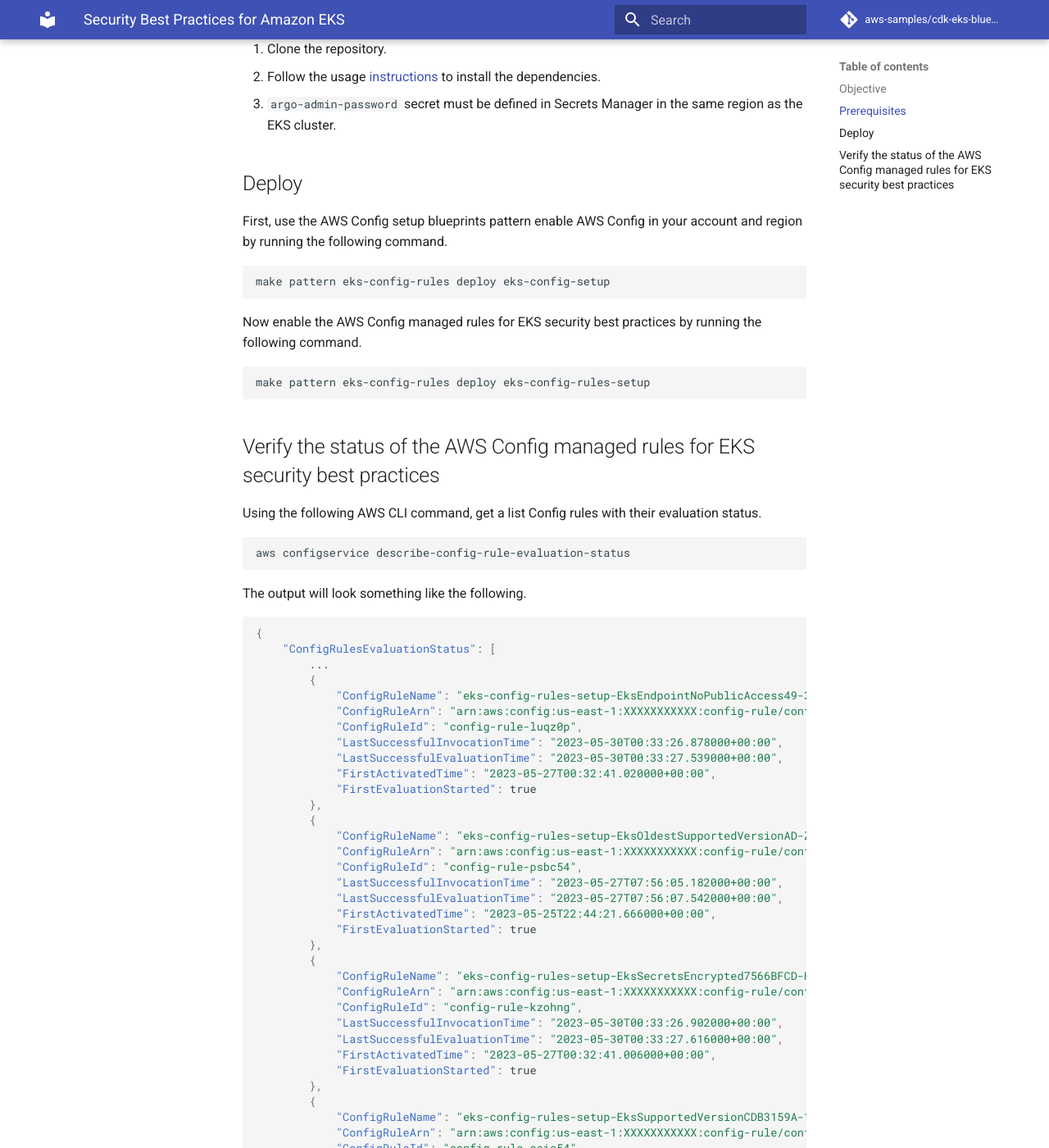
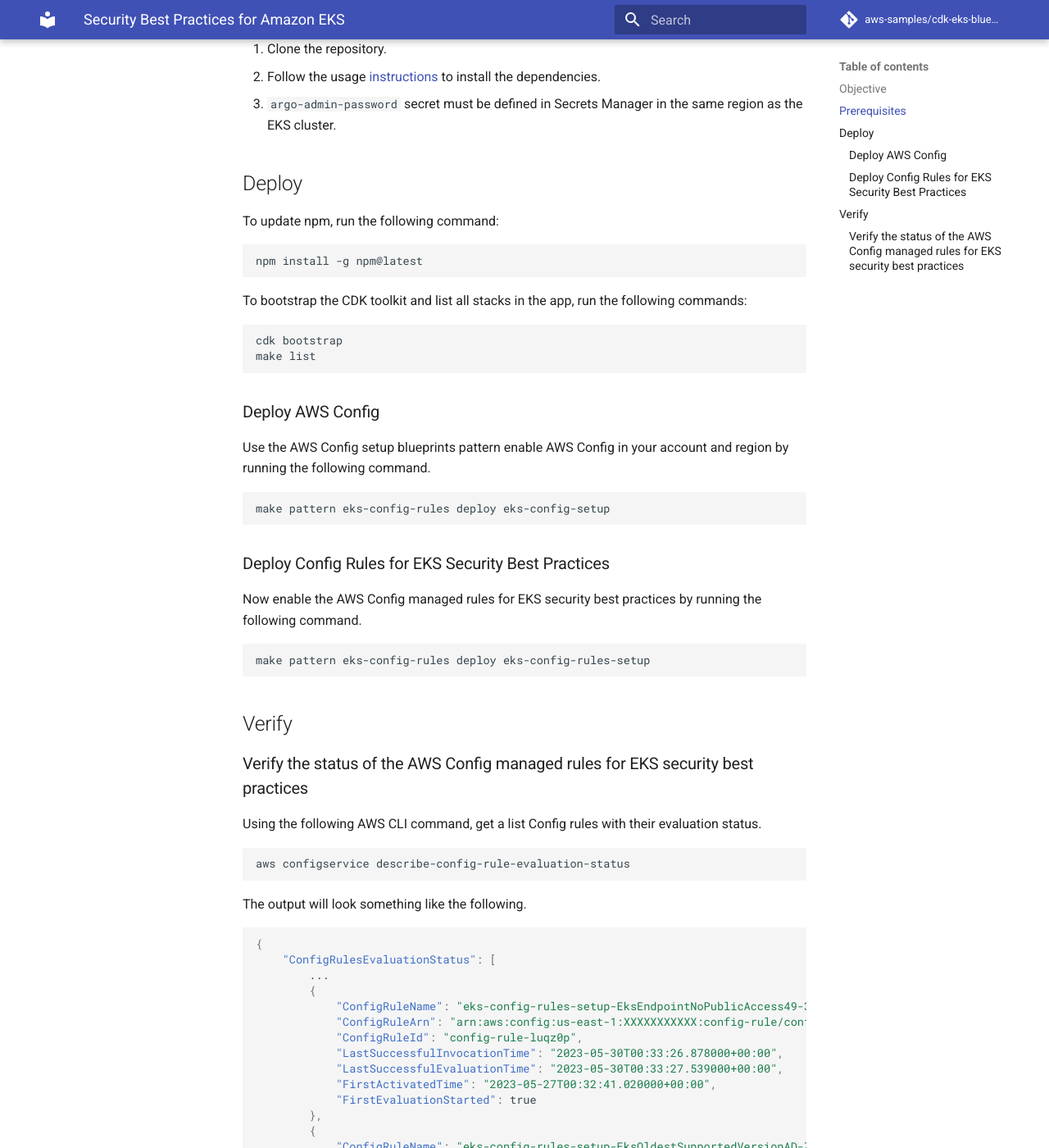
Before and after one commit to aws-samples/cdk-eks-blueprints-patterns, an MkDocs documentation site: the page built from docs/patterns/security/eks-config-rules.md, in a window 1280 px wide and 1400 px high, scrolled down 492 px. Shown: the whole window at 82% size. Built offline with MkDocs 1.6.1 and Material for MkDocs 9.7.7, drawn with Linux system fonts in a browser that asks for light colours; comment, search, counter and statistics services are not loaded.

Commit message:
Updated deploy instructions for security patterns

````diff
--- a/docs/patterns/security/eks-config-rules.md
+++ b/docs/patterns/security/eks-config-rules.md
@@ -14,11 +14,28 @@
 
 ## Deploy
 
-First, use the AWS Config setup blueprints pattern enable AWS Config in your account and region by running the following command.
+To update npm, run the following command:
+
+```bash
+npm install -g npm@latest
+```
+
+To bootstrap the CDK toolkit and list all stacks in the app, run the following commands:
+
+```bash
+cdk bootstrap
+make list
+```
+
+### Deploy AWS Config
+
+Use the AWS Config setup blueprints pattern enable AWS Config in your account and region by running the following command.
 
 ```bash
 make pattern eks-config-rules deploy eks-config-setup
 ```
+
+### Deploy Config Rules for EKS Security Best Practices
 
 Now enable the AWS Config managed rules for EKS security best practices by running the following command.
 
@@ -26,7 +43,9 @@
 make pattern eks-config-rules deploy eks-config-rules-setup
 ```
 
-## Verify the status of the AWS Config managed rules for EKS security best practices
+## Verify
+
+### Verify the status of the AWS Config managed rules for EKS security best practices
 
 Using the following AWS CLI command, get a list Config rules with their evaluation status.
 
````
Also changed, not shown: docs/patterns/security/encryption-at-rest.md (+13 -0 lines), docs/patterns/security/guardduty.md (+1 -1 lines), docs/patterns/security/image-scanning.md (+13 -0 lines), docs/patterns/security/securityhub.md (+16 -1 lines).
